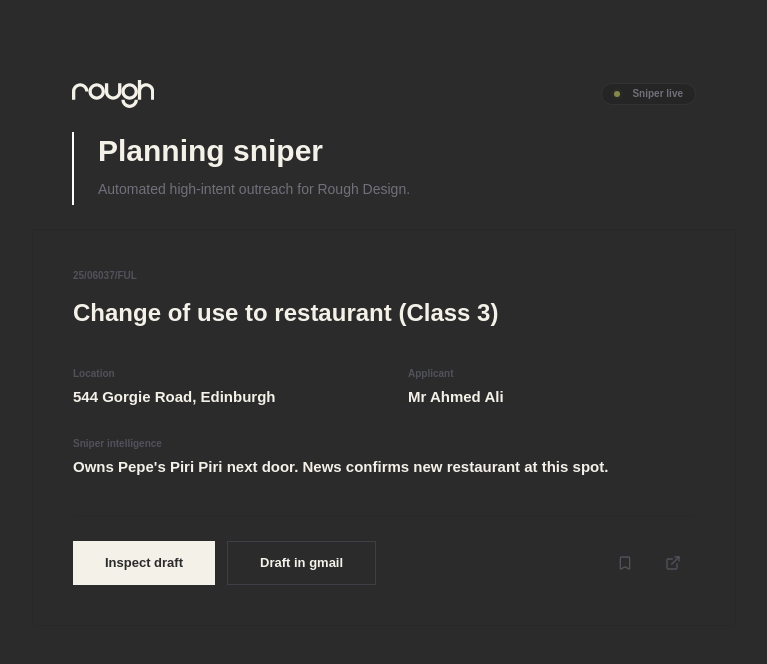
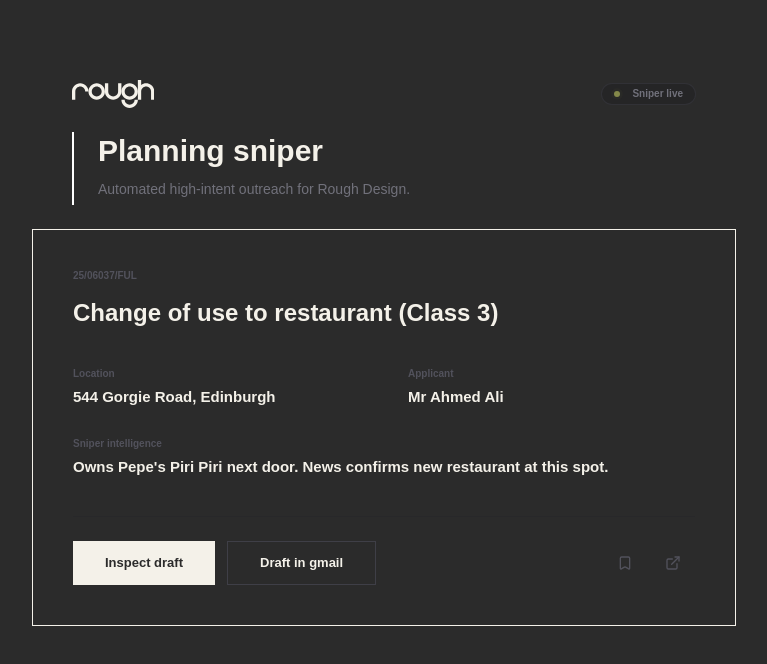
Before and after one commit to Dean-Rough/planning-sniper, a Next.js app: page / in a window 1280 px wide. Shown: the top 664 px of the page, without its empty margins (256-1023 px from the left). Built offline with nearby package versions, Linux system fonts and the light colour scheme; a web font is replaced by a local one.

Commit message:
design: update card border to Bone house style and create HOUSE_STYLE.md

```diff
--- a/src/app/page.tsx
+++ b/src/app/page.tsx
@@ -100,7 +100,7 @@ export default function Home() {
         {/* LEAD LIST */}
         <div className="space-y-16">
           {leads.map((lead) => (
-            <div key={lead.id} className="space-y-10 group border border-zinc-800/50 p-10 -m-10">
+            <div key={lead.id} className="space-y-10 group border border-[#F4F1E9] p-10 -m-10">
 
               {/* LEAD INFO */}
               <div className="space-y-4">
```
